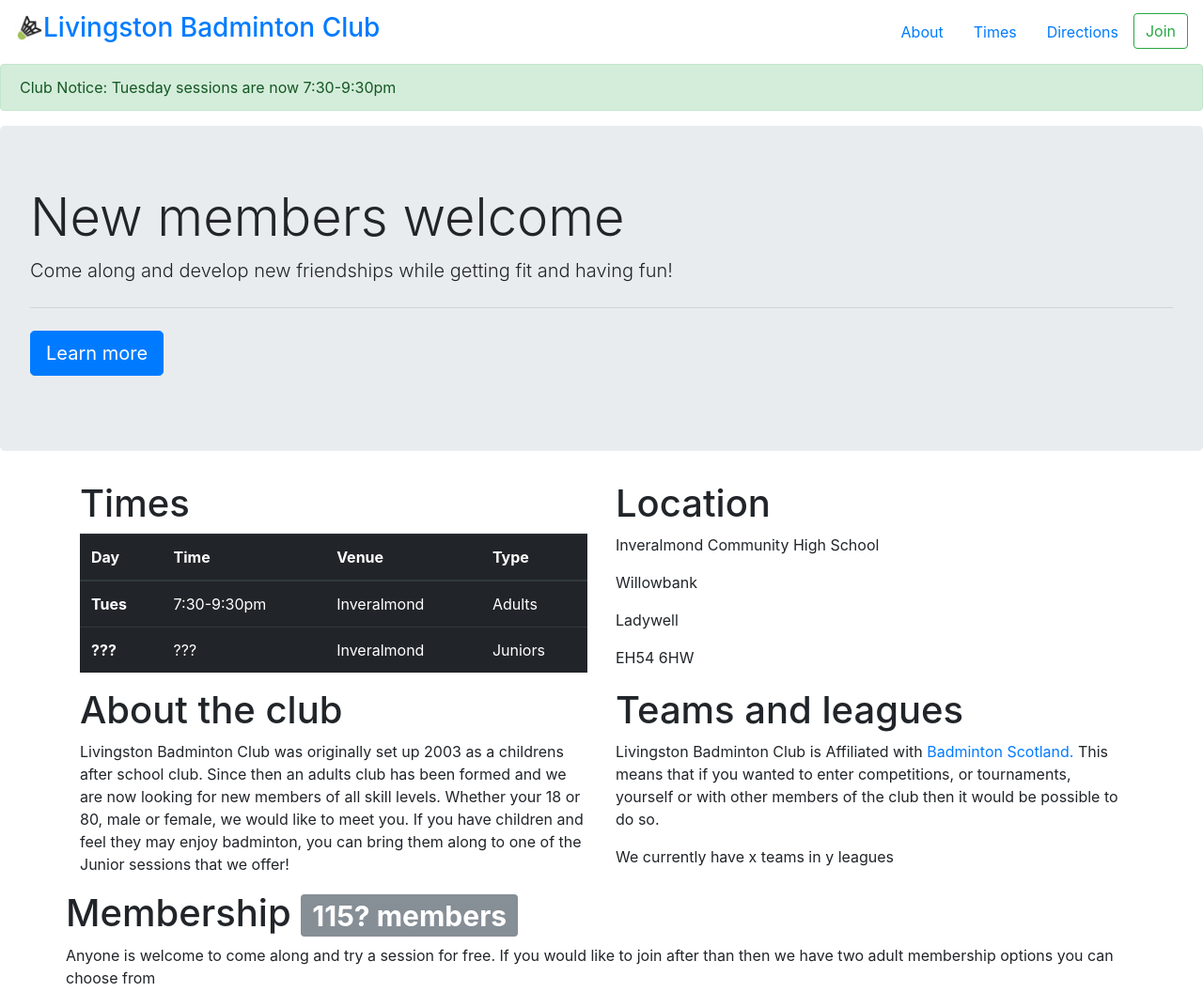
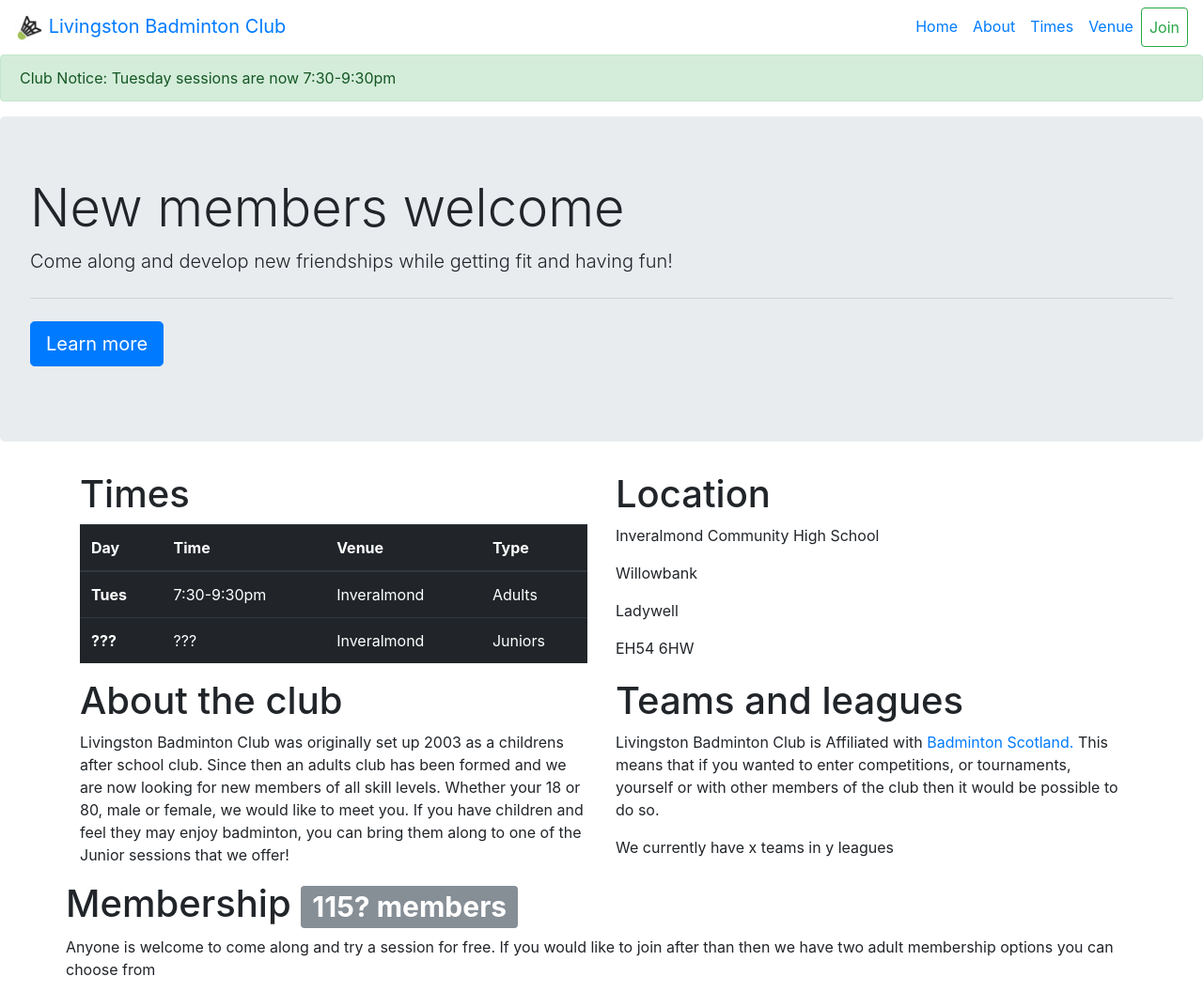
Before and after one commit to scottdavidcraig/Sports-Club, a plain HTML site: page index.html in a window 1280 px wide. Shown: the top 1056 px of the page at 94% size. Drawn offline with nearby package versions, Linux system fonts and the light colour scheme.

Commit message:
Improve the navbar

```diff
--- a/index.html
+++ b/index.html
@@ -14,28 +14,27 @@
   </head>
   <body>
     <!--Main Navigation-->
-    <nav class="navbar">
+
+    <nav class="navbar navbar-expand-md ">
       <a class="navbar-brand" href="#">
         <img src="img/shuttlecock.png" width="30" height="30" alt="">
-        <h3 class="float-right" href="#">Livingston Badminton Club</h3>
+        Livingston Badminton Club
       </a>
+      <button class="navbar-toggler" type="button" data-toggle="collapse" data-target="#navbarNavAltMarkup" aria-controls="navbarNavAltMarkup" aria-expanded="false" aria-label="Toggle navigation">
+        <span class="navbar-toggler-icon"></span>
+      </button>
+      <div class="collapse navbar-collapse justify-content-end" id="navbarNavAltMarkup">
+        <div class="navbar-nav">
+          <a class="nav-item nav-link " href="#">Home</a>
+          <a class="nav-item nav-link" href="#about">About</a>
+          <a class="nav-item nav-link" href="#times">Times</a>
+          <a class="nav-item nav-link " href="#venue">Venue</a>
+          <a class="nav-item nav-link btn btn-outline-success my-2 my-sm-0" href="#membership">Join</a>
 
+        </div>
+      </div>
+    </nav>
 
-      <ul class="nav">
-        <li class="nav-item">
-          <a class="nav-link" href="#about">About</a>
-        </li>
-        <li class="nav-item">
-          <a class="nav-link" href="#times">Times</a>
-        </li>
-        <li class="nav-item">
-          <a class="nav-link" href="#venue">Directions</a>
-        </li>
-        <li class="nav-item">
-          <a class="btn btn-outline-success my-2 my-sm-0" href="#membership">Join</a>
-        </li>
-      </ul>
-    </nav>
     <div class="alert alert-success " role="alert">
       Club Notice: Tuesday sessions are now 7:30-9:30pm
     </div>
--- a/sass/styles.scss
+++ b/sass/styles.scss
@@ -10,3 +10,8 @@ footer{
 
   box-sizing: border-box;
 }
+
+.navbar-brand a {
+color: black;
+
+}
```
Also changed, not shown: css/styles.css.
